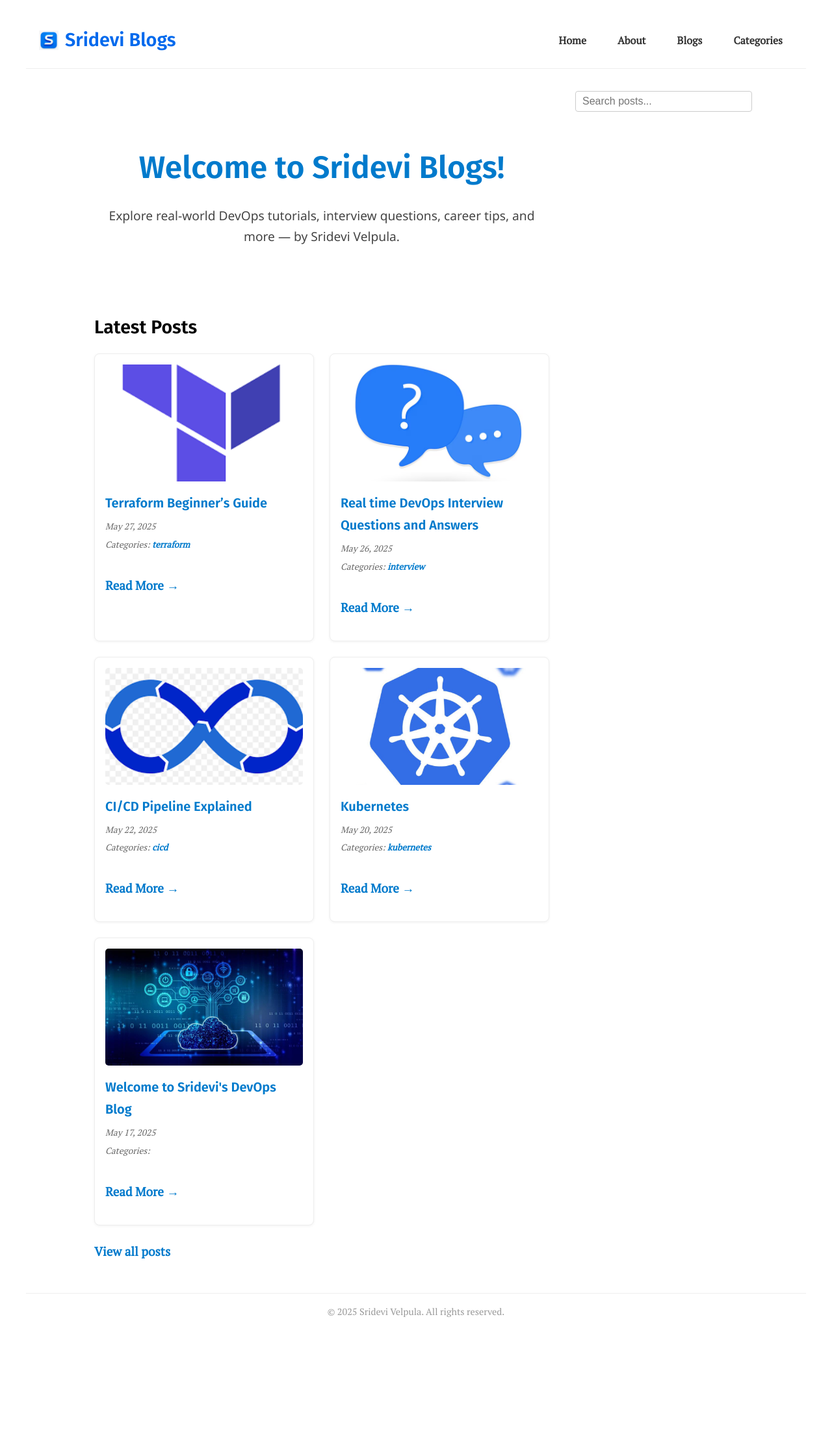
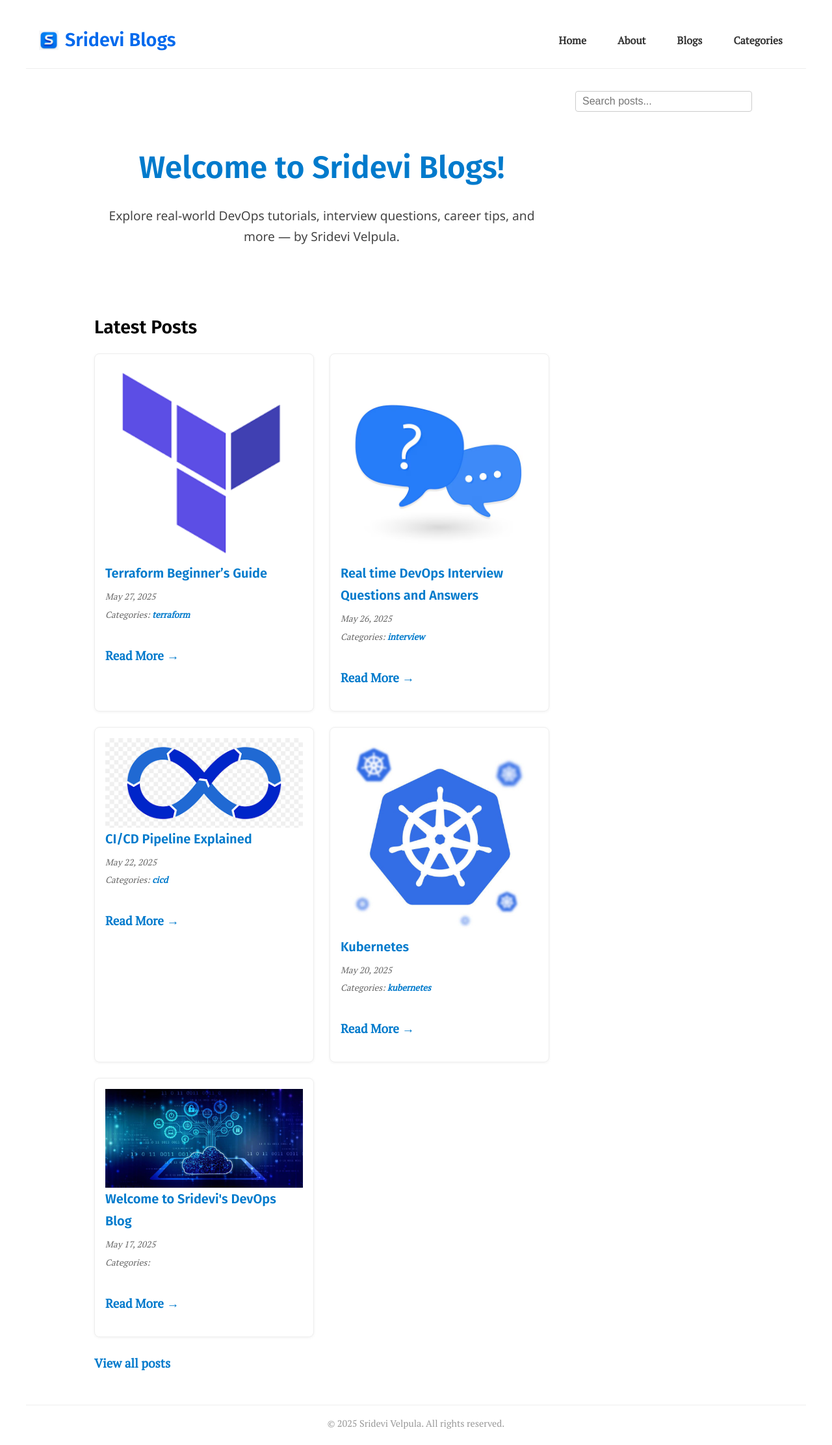
Before and after one commit to srideviblogs/srideviblogs.github.io, a Jekyll site: the page built from index.md, in a window 1280 px wide. Shown: the whole page at 65% size. Built offline with Jekyll 4.4.1, drawn with Linux system fonts in a browser that asks for light colours; before the commit the page ends 2052 px from its top, so only the background shows below that.

Commit message:
Update custom.css

```diff
--- a/assets/css/custom.css
+++ b/assets/css/custom.css
@@ -458,7 +458,9 @@ header.site-header {
   text-decoration: none;
 }
 
-/* Container grid for post cards */
+/* ================================
+   Container grid for post cards
+================================ */
 .post-grid {
   display: grid;
   grid-template-columns: repeat(auto-fit, minmax(320px, 1fr));
@@ -466,32 +468,71 @@ header.site-header {
   margin-top: 1rem;
 }
 
-/* Individual post card */
+/* ================================
+   Individual post card
+================================ */
 .post-card {
+  position: relative; /* Required for clickable overlay */
   border: 1px solid #eee;
   border-radius: 8px;
   background-color: #fff;
   box-shadow: 0 1px 4px rgba(0,0,0,0.06);
   display: flex;
   flex-direction: column;
-  transition: box-shadow 0.3s ease;
+  transition: transform 0.3s ease, box-shadow 0.3s ease;
   padding: 1rem;
+  overflow: hidden;
 }
 
+/* Hover effect: lift + scale + shadow */
 .post-card:hover {
+  transform: translateY(-5px) scale(1.02);
   box-shadow: 0 4px 12px rgba(0,0,0,0.12);
 }
 
-/* Post image */
-.post-image {
+/* Smooth link color change inside card */
+.post-card a {
+  transition: color 0.3s ease;
+}
+
+.post-card:hover a {
+  color: #007acc;
+}
+
+/* ================================
+   Clickable card overlay
+================================ */
+.post-card .card-link {
+  position: absolute;
+  top: 0; left: 0; right: 0; bottom: 0;
+  z-index: 10;
+  text-indent: -9999px; /* hides any text for accessibility */
+}
+
+/* ================================
+   Post image (with aspect ratio)
+================================ */
+/* Use a wrapper for strict aspect ratio */
+.post-thumbnail {
+  position: relative;
   width: 100%;
-  height: 180px;
-  object-fit: cover;
+  padding-top: 56.25%; /* 16:9 ratio */
+  overflow: hidden;
   border-radius: 5px;
   margin-bottom: 1rem;
 }
 
-/* Post content inside card */
+.post-thumbnail img {
+  position: absolute;
+  top: 0; left: 0;
+  width: 100%;
+  height: 100%;
+  object-fit: cover;
+}
+
+/* ================================
+   Post content inside card
+================================ */
 .post-content h3 {
   margin: 0 0 0.5rem 0;
   font-weight: 700;
@@ -509,7 +550,9 @@ header.site-header {
   text-decoration: underline;
 }
 
-/* Post meta details */
+/* ================================
+   Post meta details
+================================ */
 .post-meta,
 .post-categories,
 .post-read-time {
@@ -556,14 +599,16 @@ header.site-header {
   text-decoration: underline;
 }
 
-/* Responsive adjustments */
+/* ================================
+   Responsive adjustments
+================================ */
 @media (max-width: 480px) {
   .post-grid {
     grid-template-columns: 1fr;
   }
 
-  .post-image {
-    height: 160px;
+  .post-thumbnail {
+    padding-top: 56.25%; /* keep same ratio on mobile */
   }
 }
 
```
